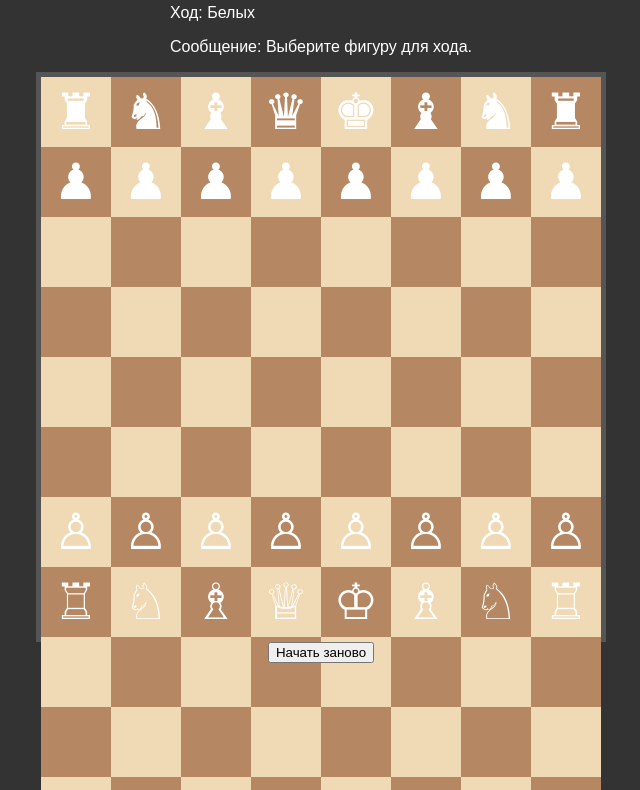
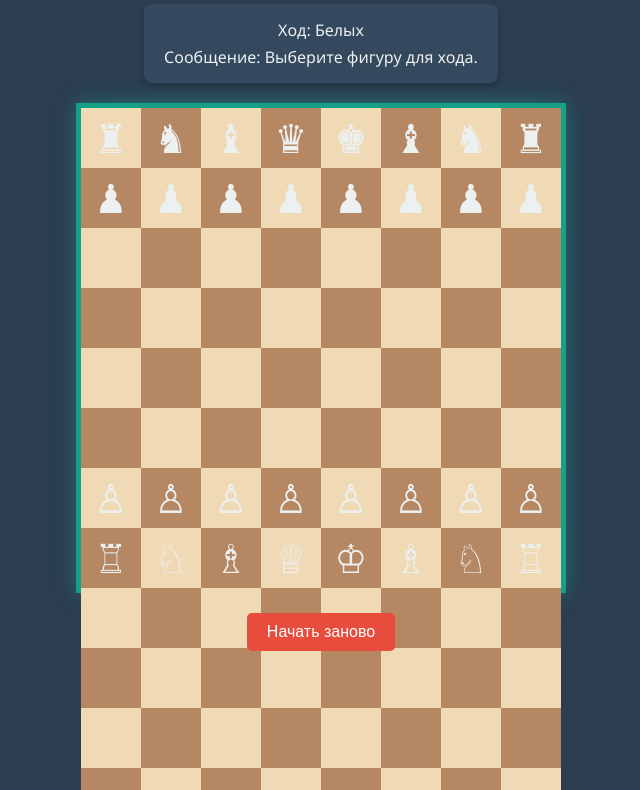
Before and after one commit to petr1987a/Learn-HTML, a plain HTML site: page index.html in a window 1280 px wide. Shown: the part 115-905 px from the top of the page, without its empty margins (319-959 px from the left). Drawn offline with Linux system fonts and the light colour scheme.

Commit message:
style.css

```diff
--- a/style.css
+++ b/style.css
@@ -1,42 +1,100 @@
 body {
-    font-family: sans-serif;
+    font-family: 'Segoe UI', Tahoma, Geneva, Verdana, sans-serif;
     display: flex;
-    flex-direction: column; /* Чтобы заголовок был над доской */
+    flex-direction: column;
     align-items: center;
     justify-content: center;
-    min-height: 100vh; /* Чтобы все было по центру экрана */
+    min-height: 100vh;
     margin: 0;
-    background-color: #333; /* Темный фон, чтобы доска выделялась */
-    color: #fff; /* Белый текст для заголовка */
+    background-color: #2c3e50; /* Более глубокий синий фон */
+    color: #ecf0f1; /* Светлый текст */
+    padding: 20px;
+    box-sizing: border-box;
+}
+
+h1 {
+    color: #e74c3c; /* Яркий акцентный цвет для заголовка */
+    margin-bottom: 20px;
+    text-shadow: 1px 1px 2px #1a252f;
+}
+
+#infoPanel {
+    background-color: #34495e;
+    padding: 10px 20px;
+    border-radius: 8px;
+    margin-bottom: 20px;
+    min-width: 300px;
+    text-align: center;
+    box-shadow: 0 4px 8px rgba(0, 0, 0, 0.2);
+}
+
+#infoPanel p {
+    margin: 5px 0;
 }
 
 #chessBoard {
-    display: grid; /* Используем Grid для создания сетки доски */
-    grid-template-columns: repeat(8, 70px); /* 8 колонок по 70px */
-    grid-template-rows: repeat(8, 70px);    /* 8 рядов по 70px */
-    width: 560px; /* 8 * 70px */
-    height: 560px; /* 8 * 70px */
-    border: 5px solid #555; /* Рамка вокруг доски */
+    display: grid;
+    grid-template-columns: repeat(8, 60px); /* Размер клетки 60px */
+    grid-template-rows: repeat(8, 60px);
+    width: 480px; /* 8 * 60px */
+    height: 480px; /* 8 * 60px */
+    border: 5px solid #16a085; /* Бирюзовая рамка */
+    box-shadow: 0 0 20px rgba(22, 160, 133, 0.5);
+    margin-bottom: 20px;
 }
 
-/* Пока просто для примера, потом мы добавим цвета клеток через JS или CSS классы */
 .square {
-    width: 70px;
-    height: 70px;
+    width: 60px;
+    height: 60px;
     display: flex;
     align-items: center;
     justify-content: center;
-    font-size: 50px; /* Размер для Unicode символов фигур */
+    font-size: 40px; /* Размер для Unicode символов фигур */
     box-sizing: border-box;
-    cursor: pointer; /* Сделаем клетки кликабельными на будущее */
+    cursor: pointer;
+    transition: background-color 0.2s ease; /* Плавный переход для подсветки */
 }
 
-.white-piece {
-    /* color: #f8f8f8; /* Цвет белых фигур - можно задать, если стандартный не нравится */
-    /* text-shadow: 1px 1px 2px rgba(0,0,0,0.5); /* Небольшая тень для объема */
+.square.light {
+    background-color: #ecf0f1; /* Светлая клетка (почти белая) */
 }
 
-.black-piece {
-    /* color: #282828; /* Цвет черных фигур */
-    /* text-shadow: 1px 1px 2px rgba(255,255,255,0.3); */
+.square.dark {
+    background-color: #95a5a6; /* Темная клетка (серая) */
 }
+
+.piece.white {
+    color: #ffffff; /* Цвет белых фигур */
+    text-shadow: 0 0 5px #000000, 0 0 3px #000000; /* Контур для белых на светлом фоне */
+}
+
+.piece.black {
+    color: #2c3e50; /* Цвет черных фигур (темно-синий, как фон) */
+    /* text-shadow: 0 0 3px #ffffff; /* Легкий светлый контур для черных */
+}
+
+.selected {
+    background-color: #f1c40f !important; /* Яркая подсветка выбранной клетки (желтый) */
+    outline: 2px solid #c0392b; /* Красная рамка для выбранной */
+}
+
+.possible-move {
+    background-color: rgba(46, 204, 113, 0.5) !important; /* Полупрозрачный зеленый для возможных ходов */
+    border-radius: 50%; /* Сделаем подсветку круглой */
+    box-shadow: 0 0 10px #2ecc71;
+}
+
+#resetButton {
+    padding: 10px 20px;
+    font-size: 16px;
+    color: #fff;
+    background-color: #e74c3c; /* Красная кнопка */
+    border: none;
+    border-radius: 5px;
+    cursor: pointer;
+    transition: background-color 0.3s ease;
+}
+
+#resetButton:hover {
+    background-color: #c0392b; /* Темнее при наведении */
+}
```
